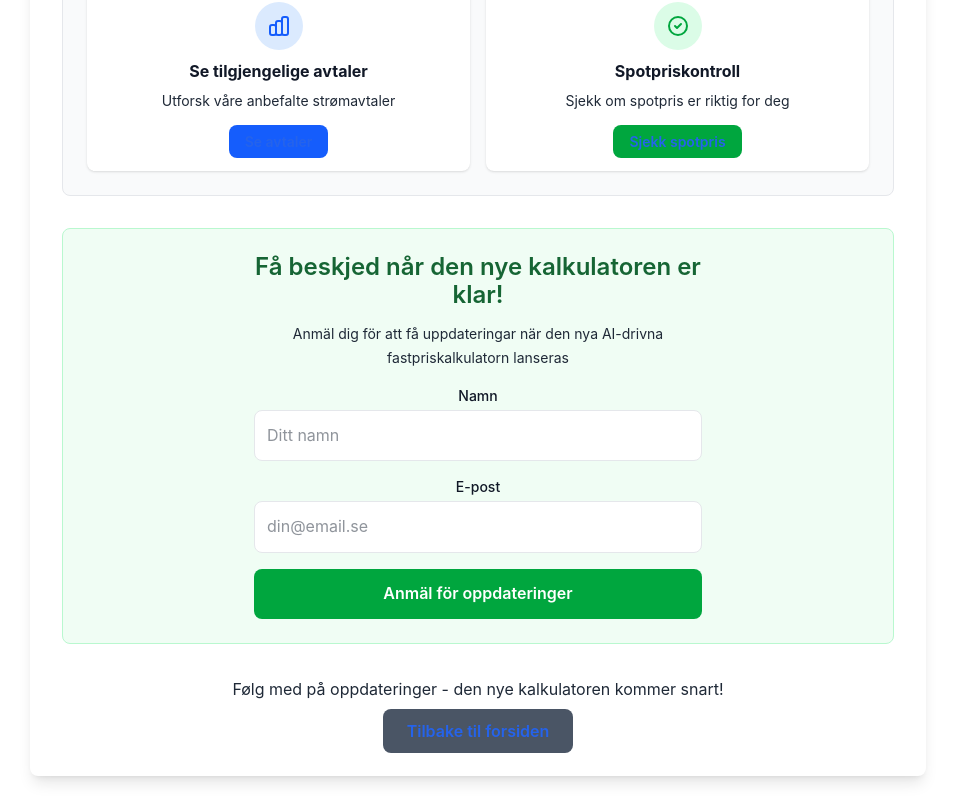
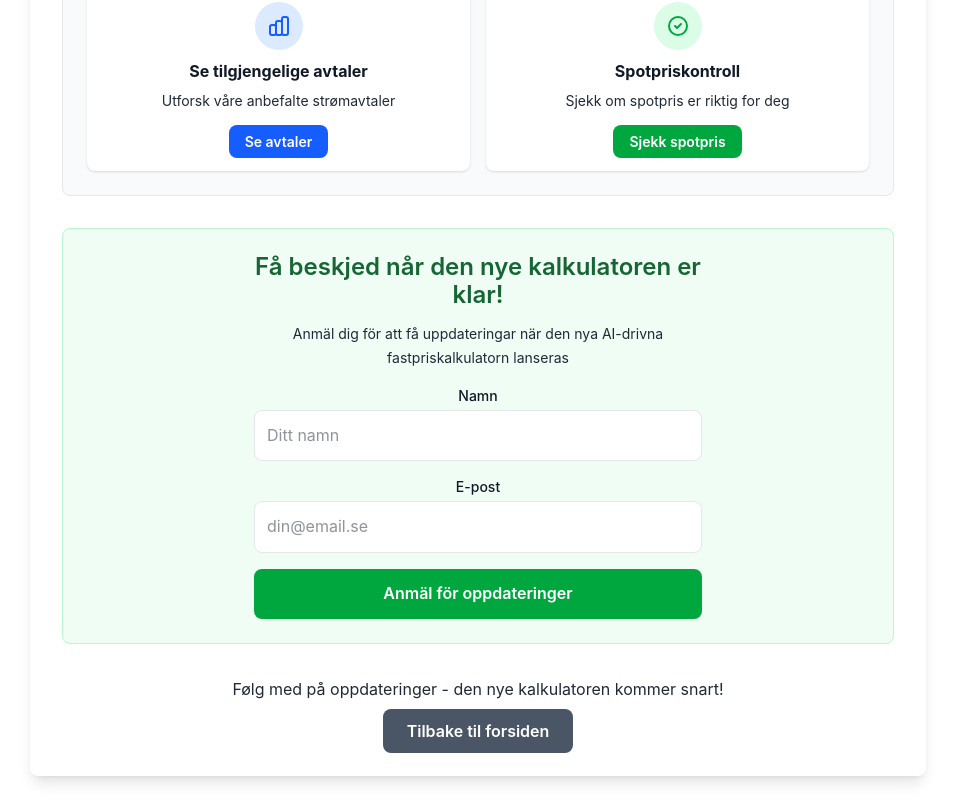
Before and after one commit to hazzler78/stromsjef, a Next.js app: page /fastpriskalkulator in a window 1280 px wide. Shown: the part 960-1760 px from the top of the page, without its empty margins (162-1117 px from the left). Built offline with nearby package versions, Linux system fonts and the light colour scheme; no server answers.

Commit message:
Force white text on all important buttons using inline style for guaranteed readability

```diff
--- a/src/app/admin/page.tsx
+++ b/src/app/admin/page.tsx
@@ -101,7 +101,7 @@ export default function AdminPage() {
                   <td className="px-4 py-2">{PriceZoneNames[plan.priceZone]}</td>
                   <td className="px-4 py-2 text-center">{plan.featured ? '✅' : ''}</td>
                   <td className="px-4 py-2 text-center">
-                    <button onClick={() => handleEdit(plan)} className="bg-blue-600 text-white px-4 py-2 rounded font-semibold hover:bg-blue-700 transition-colors">Redigera</button>
+                    <button onClick={() => handleEdit(plan)} className="bg-blue-600 text-white px-4 py-2 rounded font-semibold hover:bg-blue-700 transition-colors" style={{ color: '#fff' }}>Redigera</button>
                   </td>
                   <td className="px-4 py-2 text-center">
                     <button onClick={() => handleDelete(plan.id)} className="text-red-600 hover:underline">Ta bort</button>
--- a/src/app/bedrift/page.tsx
+++ b/src/app/bedrift/page.tsx
@@ -150,6 +150,7 @@ const BusinessPage = () => {
             <Link
               href="mailto:post@stromsjef.no"
               className="bg-blue-600 text-white px-8 py-3 rounded-lg font-semibold hover:bg-blue-700 transition-colors"
+              style={{ color: '#fff' }}
             >
               Kontakt oss
             </Link>
--- a/src/app/fastpriskalkulator/page.tsx
+++ b/src/app/fastpriskalkulator/page.tsx
@@ -124,6 +124,7 @@ const FastpriskalkulatorPage = () => {
                 <Link
                   href="/#sammenligning"
                   className="bg-blue-600 text-white px-4 py-2 rounded-lg text-sm font-semibold hover:bg-blue-700 transition-colors"
+                  style={{ color: '#fff' }}
                 >
                   Se avtaler
                 </Link>
@@ -141,6 +142,7 @@ const FastpriskalkulatorPage = () => {
                 <Link
                   href="/spotpriskontroll"
                   className="bg-green-600 text-white px-4 py-2 rounded-lg text-sm font-semibold hover:bg-green-700 transition-colors"
+                  style={{ color: '#fff' }}
                 >
                   Sjekk spotpris
                 </Link>
@@ -203,6 +205,7 @@ const FastpriskalkulatorPage = () => {
                     type="submit"
                     disabled={isSubmitting}
                     className="w-full bg-green-600 text-white py-3 px-6 rounded-lg font-semibold hover:bg-green-700 transition-colors disabled:opacity-50 disabled:cursor-not-allowed"
+                    style={{ color: '#fff' }}
                   >
                     {isSubmitting ? 'Anmäler...' : 'Anmäl för oppdateringer'}
                   </button>
@@ -218,6 +221,7 @@ const FastpriskalkulatorPage = () => {
             <Link
               href="/"
               className="bg-gray-600 text-white px-6 py-3 rounded-lg font-semibold hover:bg-gray-700 transition-colors"
+              style={{ color: '#fff' }}
             >
               Tilbake til forsiden
             </Link>
```
